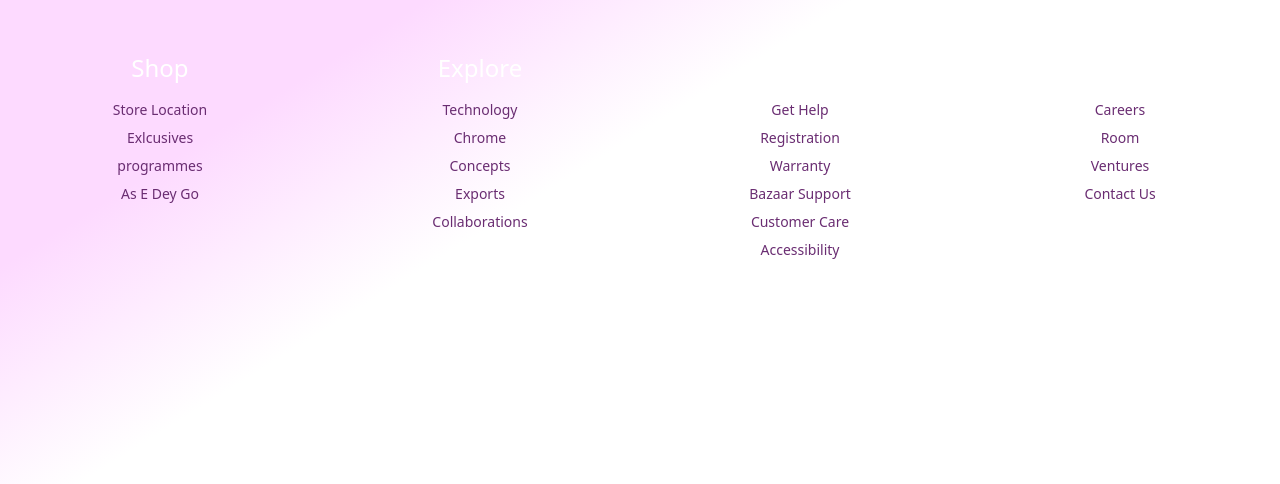
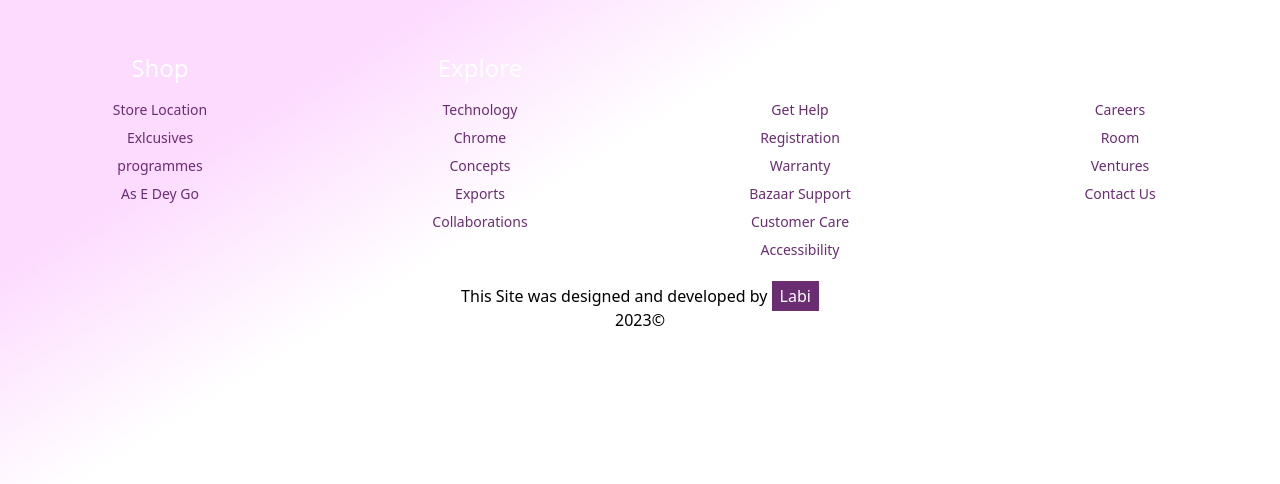
Before and after one commit to 5egy/bazaar-ecommerce, a Next.js app: page /Footer/Footer in a window 1280 px wide. Shown: the top 484 px of the page. Built offline with nearby package versions, Linux system fonts and the light colour scheme.

Commit message:
Copyright

```diff
--- a/src/pages/Footer/Footer.js
+++ b/src/pages/Footer/Footer.js
@@ -2,7 +2,8 @@ import React from "react";
 
 const Footer = () => {
   return (
-    <footer className="grid sm:grid-cols-2 lg:grid-cols-4 py-5">
+    <footer className="py-5 text-center">
+      <div className="grid sm:grid-cols-2 lg:grid-cols-4">
         <List
           head="Shop"
           child={["Store Location", "Exlcusives", "programmes", "As E Dey Go"]}
@@ -33,6 +34,13 @@ const Footer = () => {
           head="About"
           child={["Careers", "Room", "Ventures", "Contact Us"]}
         />
+      </div>
+
+      <p className="text-base text-black">
+        This Site was designed and developed by{" "}
+        <a className="bg-[#6a2d72] text-white p-1 px-2 hover:bg-[#e83cff] duration-500" target="_blank" href="https://github.com/l4bi">Labi</a>
+      </p>
+      <p className="text-base text-black">2023&copy;</p>
     </footer>
   );
 };
@@ -47,7 +55,10 @@ function List({ head, child }) {
       </li>
       {child.map((item) => {
         return (
-          <li className="text-[#6a2d72] cursor-pointer hover:text-[#e83cff] duration-300 my-2 text-sm" key={item}>
+          <li
+            className="text-[#6a2d72] cursor-pointer hover:text-[#e83cff] duration-300 my-2 text-sm"
+            key={item}
+          >
             <p>{item}</p>
           </li>
         );
```
Lines whose indentation alone changed are shown as unchanged.
